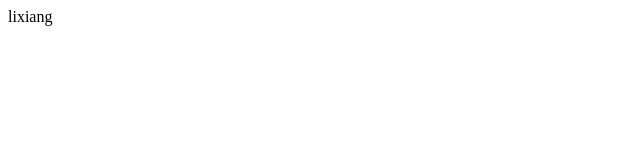
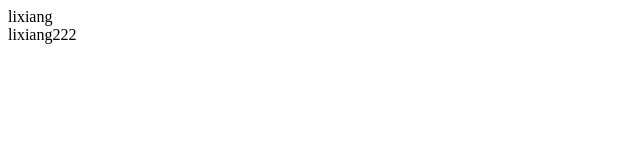
Before and after one commit to xiang-haha/gmall0909, a plain HTML site: page src/index.html in a window 1280 px wide. Shown: the full height of the page, 0-640 px from the left. Drawn offline with Linux system fonts and the light colour scheme.

Commit message:
commit 2

```diff
--- a/src/index.html
+++ b/src/index.html
@@ -6,5 +6,6 @@
 </head>
 <body>
     <div>lixiang</div>
+    <div>lixiang222</div>
 </body>
 </html>
```
